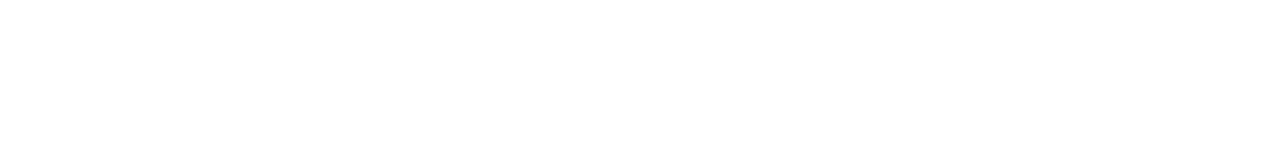
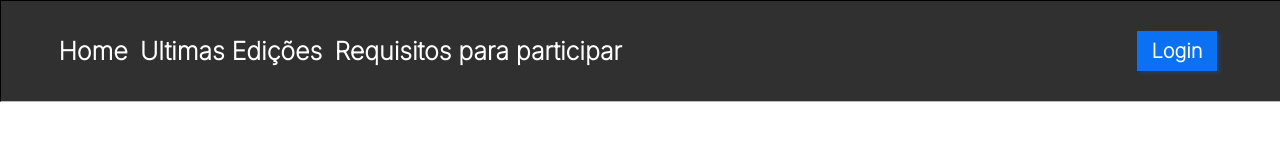
Before and after one commit to Gustavo1471/bootcamp-DNC, a plain HTML site: page index.html in a window 1280 px wide. Drawn offline with Linux system fonts and the light colour scheme.

Commit message:
Criação do estilo CSS do menu

```diff
--- a/index.html
+++ b/index.html
@@ -4,9 +4,20 @@
     <meta charset="UTF-8">
     <meta http-equiv="X-UA-Compatible" content="IE=edge">
     <meta name="viewport" content="width=device-width, initial-scale=1.0">
+    <link rel="preconnect" href="https://fonts.googleapis.com">
+    <link rel="preconnect" href="https://fonts.gstatic.com" crossorigin>
+    <link href="https://fonts.googleapis.com/css2?family=Inter:wght@200&display=swap" rel="stylesheet">
     <title>Bootcamp DNC</title>
+    <link rel="stylesheet" href="style.css">
 </head>
 <body>
-
+    <nav id="principal">
+        <div id="menu">
+            <a href="">Home</a>
+            <a href="">Ultimas Edições</a>
+            <a href="">Requisitos para participar</a>
+        </div>
+        <button>Login</button>
+    </nav>
 </body>
 </html>
--- /dev/null
+++ b/style.css
@@ -0,0 +1,68 @@
+
+    body{
+        margin: 0px; /*Margem Externa */
+        padding: 0px; /*Margem Interna*/
+    }
+    #principal{
+        border: 1px solid black;
+        width: 100%;
+        height: 100px;
+
+        background-color: #303030;
+
+        display: flex;
+        justify-content: space-between;
+        align-items: center;
+        border-bottom: 1px solid #BABABA;
+
+    }
+
+    #principal div a{
+        font-size: 25px;
+        font-weight: 600;
+        color: #FFFFFF;
+        text-decoration: none;
+        font-family: 'Inter';
+    }
+
+    #principal div a:hover { /*"hover" é utilizado para trazer animação*/
+        color: #CCCCCC;
+    }
+
+    #menu {
+        display: flex;
+        width: 45%;
+        justify-content: space-around; /*Permita que distribua de maneira igualitáriamente*/
+        align-items: center;
+        font-size: 25px;
+
+        margin-left: 4%;
+    }
+
+    #principal button{
+
+        margin-right: 5%; /*Fazer Margin com "%" deixa o layout mais proporcional ao tamanho de tela*/
+        background: #0C70F2;
+        border: 0px;
+
+
+        height: 40px;
+        width: 80px;
+
+        font-family: 'Inter';
+        font-style: normal;
+        font-weight: 600;
+        font-size: 20px;
+        color: #FFFFFF;
+
+        box-shadow: 3px 2px 4px  rgba(12, 112, 242, 0.25);
+        /*
+        rgba
+        r = red
+        g = green
+        b = blue
+        a = alpha/transparência, sendo 1 =100% e 0 = 0%
+        */
+
+        cursor: pointer;
+    }
```
